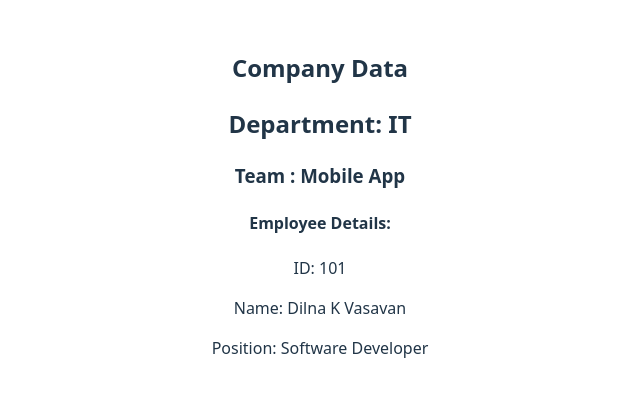
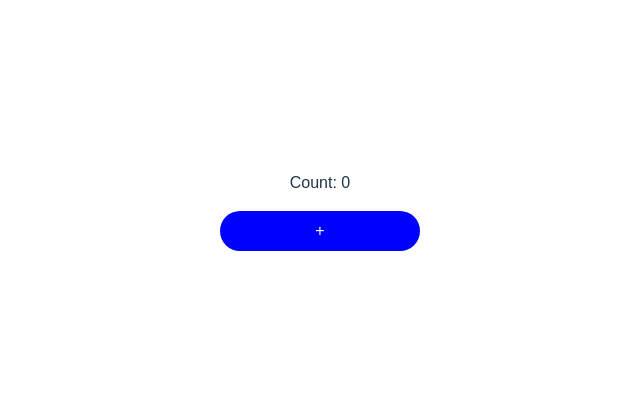
Before and after one commit to dilnakv/reactJS_sample, a React (Vite) app: page / in a window 1280 px wide. Shown: the part 197-590 px from the top of the page, without its empty margins (320-960 px from the left). Built offline with nearby package versions, Linux system fonts and the light colour scheme.

Commit message:
useState counter example

```diff
--- a/src/App.tsx
+++ b/src/App.tsx
@@ -1,4 +1,5 @@
 import "./App.css";
+import { Counter } from "./componet/Counter/Counter";
 import { Department } from "./componet/Department";
 import { Greeting } from "./componet/Greeting";
 import ProductList from "./componet/ProductList";
@@ -24,8 +25,9 @@ function App() {
       {/* <Greeting name={"Dilna"} /> */}
       {/* <h2>Product List</h2>
       <ProductList/> */}
-      <h2>Company Data</h2>
-      <Department employee={empData} />
+      {/* <h2>Company Data</h2>
+      <Department employee={empData} /> */}
+      <Counter />
     </>
   );
 }
--- /dev/null
+++ b/src/componet/Counter/Counter.css
@@ -0,0 +1,15 @@
+.button {
+  background-color: blue;
+  color: white;
+  padding: 8px 16px;
+  border: none;
+  border-radius: 20px;
+  cursor: pointer;
+  height: 40px;
+  width: 200px;
+  outline: none;
+}
+
+.button:hover {
+  background-color: darkblue;
+}
--- /dev/null
+++ b/src/componet/Counter/Counter.tsx
@@ -0,0 +1,16 @@
+import { useState } from "react";
+import './Counter.css'
+
+export const Counter = () => {
+    const [count, setCount] = useState(0);
+
+    const handleIncrement = () => {
+        setCount(count + 1);
+    }
+    return(
+    <div style={{ padding: "20px", fontFamily: "Arial" }}>
+      <p>Count: {count}</p>
+      <button className = 'button' onClick={handleIncrement}> + </button>
+    </div>
+    );
+}
```
